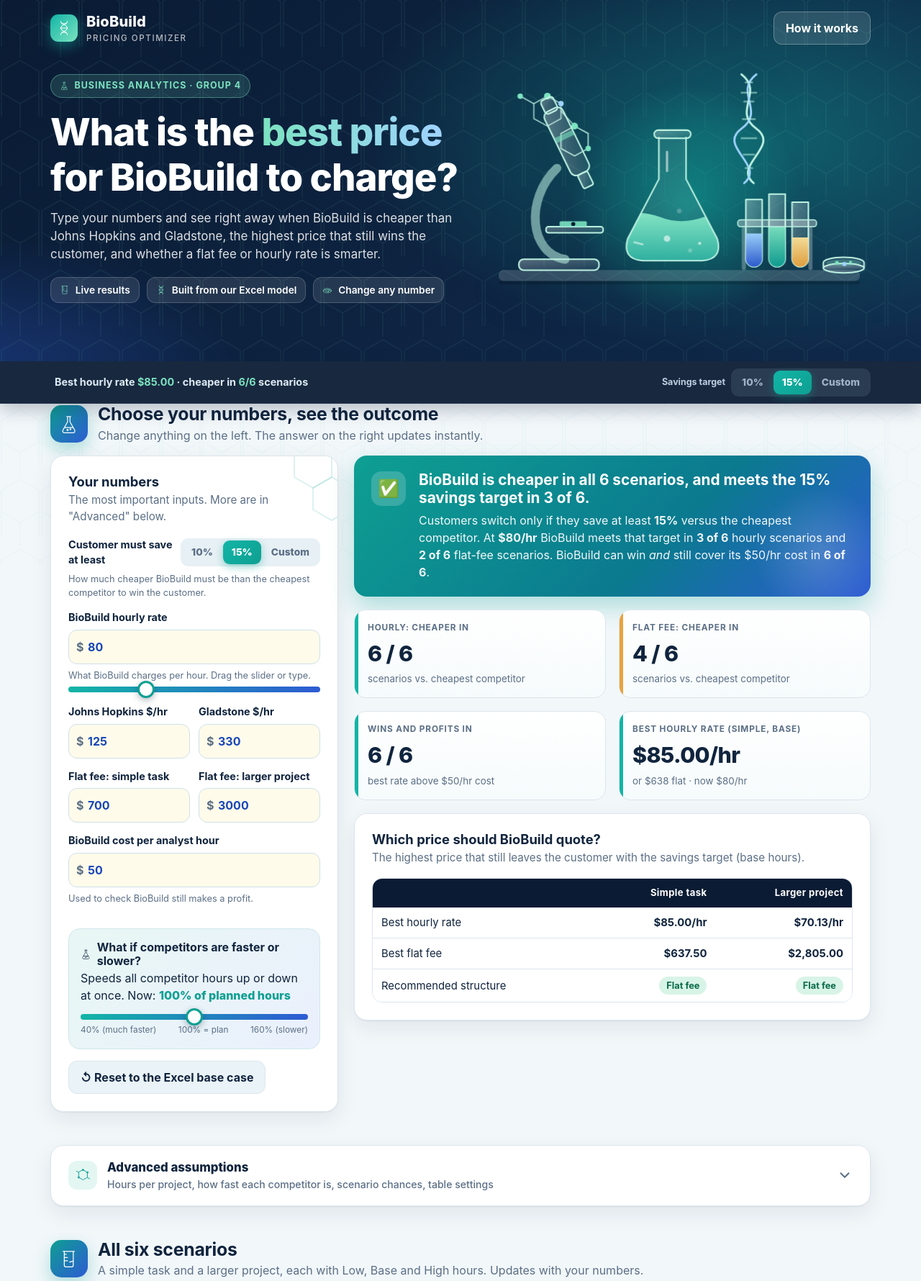
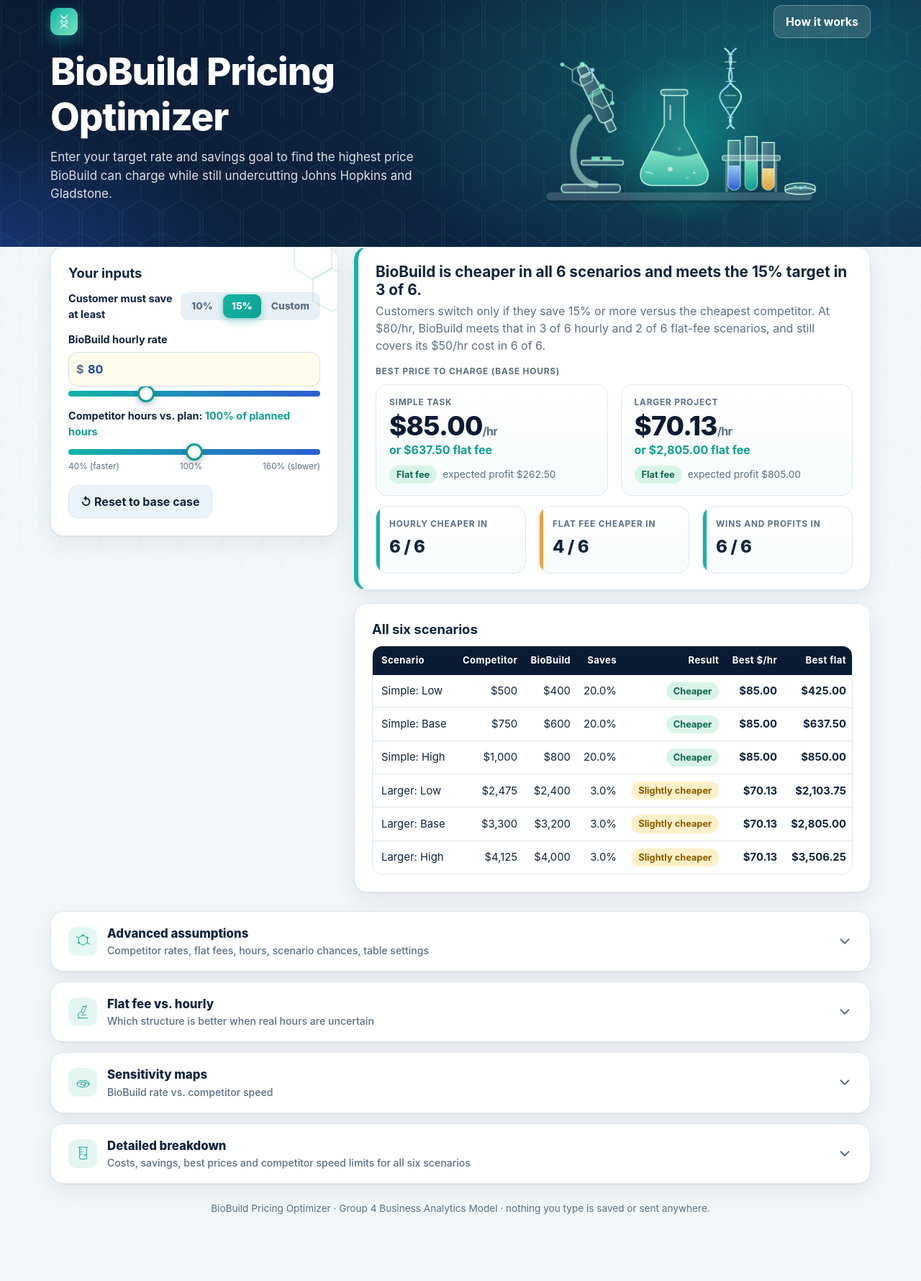
Before and after one commit to kyeiraphael-del/biobuild-pricing-optimizer, a plain HTML site: page index.html in a window 1280 px wide. Shown: the part 15-1795 px from the top of the page at 72% size. After the commit the page ends 1744 px from the top, so only its background shows below. Drawn offline with Linux system fonts and the light colour scheme.

Commit message:
Add files via upload

```diff
--- a/index.html
+++ b/index.html
@@ -89,7 +89,7 @@ input[type=range]::-moz-range-thumb{width:20px;height:20px;border-radius:50%;bac
 .ticks{display:flex;justify-content:space-between;font-size:.74rem;color:var(--muted)}
 
 /* ============ LAYOUT ============ */
-main{padding:34px 0 40px}
+main{padding:28px 0 40px}
 section.blk{margin-bottom:46px}
 .sec-head{display:flex;align-items:center;gap:14px;margin-bottom:16px}
 .sec-ic{flex:0 0 52px;height:52px;border-radius:15px;display:grid;place-items:center;font-size:1.7rem;color:#fff;background:linear-gradient(135deg,var(--teal),var(--blue));box-shadow:0 10px 24px rgba(14,159,146,.3)}
@@ -194,6 +194,28 @@ details.adv summary small{display:block;color:var(--muted);font-weight:500;font-
 .sheet code{background:#EEF5F8;padding:2px 7px;border-radius:7px;font-size:.9rem}
 .close{float:right;background:#EEF5F8;border:0;width:36px;height:36px;border-radius:50%;font-size:1.2rem}
 .check td,.check th{padding:7px 10px}
+.hero{padding:22px 0 34px}
+.hero-grid{margin-top:6px}
+.scene{max-height:250px}
+.hero h1{margin-top:0}
+.accs{margin-top:26px}
+.calc th,.calc td{padding:10px 8px}
+.calc th:first-child,.calc td:first-child{white-space:nowrap;padding-left:12px}
+.calc>.card:first-child{position:sticky;top:16px}
+@media(max-width:1000px){.calc>.card:first-child{position:relative}}
+.accs details.adv{margin-bottom:14px}
+.adv .body .card{box-shadow:none}
+.adv .body .card.deco:after{display:none}
+.ans{padding:22px 24px;margin-bottom:18px;border-left:6px solid var(--teal-2)}
+.ans.mid{border-left-color:var(--amber)}.ans.bad{border-left-color:var(--red)}
+.ans h3{font-size:1.3rem;margin-bottom:4px}
+.ans p.lead{margin:0 0 16px;color:var(--muted)}
+.tile{border:1px solid var(--line);border-radius:16px;padding:16px 18px;background:linear-gradient(180deg,#fff,#F6FBFC)}
+.tile .lab{font-size:.74rem;font-weight:700;color:var(--muted);text-transform:uppercase;letter-spacing:.07em}
+.tile .big{font-size:2.3rem;font-weight:800;letter-spacing:-.02em;color:var(--navy);margin:4px 0 0;line-height:1.1}
+.tile .big small{font-size:1rem;color:var(--muted);font-weight:700}
+.tile .alt{font-weight:700;color:var(--teal);margin-bottom:10px}
+.tile .rec{font-size:.86rem;color:var(--muted);display:flex;gap:8px;align-items:center;flex-wrap:wrap}
 footer{color:var(--muted);text-align:center;font-size:.85rem;padding:10px 0 40px}
 </style>
 </head>
@@ -214,26 +236,14 @@ footer{color:var(--muted);text-align:center;font-size:.85rem;padding:10px 0 40px
 <header class="hero">
   <div class="wrap">
     <div class="topbar">
-      <div class="brand">
-        <div class="mark"><svg class="ic" style="font-size:22px;color:#fff"><use href="#i-dna"/></svg></div>
-        <div>BioBuild<small>Pricing Optimizer</small></div>
-      </div>
+      <div class="brand"><div class="mark"><svg class="ic" style="font-size:22px;color:#fff"><use href="#i-dna"/></svg></div></div>
       <button class="btn ghost" id="btnHow">How it works</button>
     </div>
-
     <div class="hero-grid">
       <div>
-        <span class="eyebrow"><svg class="ic"><use href="#i-flask"/></svg> Business Analytics · Group 4</span>
-        <h1>What is the <em>best price</em> for BioBuild to charge?</h1>
-        <p>Type your numbers and see right away when BioBuild is cheaper than Johns Hopkins and Gladstone, the highest price that still wins the customer, and whether a flat fee or hourly rate is smarter.</p>
-        <div class="chips">
-          <span class="chip"><svg class="ic"><use href="#i-beaker"/></svg>Live results</span>
-          <span class="chip"><svg class="ic"><use href="#i-dna"/></svg>Built from our Excel model</span>
-          <span class="chip"><svg class="ic"><use href="#i-dish"/></svg>Change any number</span>
+        <h1>BioBuild Pricing Optimizer</h1>
+        <p>Enter your target rate and savings goal to find the highest price BioBuild can charge while still undercutting Johns Hopkins and Gladstone.</p>
       </div>
-      </div>
-
-      <!-- laboratory scene -->
       <svg class="scene" viewBox="0 0 560 360" aria-hidden="true">
         <defs>
           <linearGradient id="liq" x1="0" y1="0" x2="0" y2="1"><stop offset="0" stop-color="#7CE3C0"/><stop offset="1" stop-color="#0E9F92"/></linearGradient>
@@ -317,71 +327,36 @@ footer{color:var(--muted);text-align:center;font-size:.85rem;padding:10px 0 40px
   </div>
 </header>
 
-<nav class="bar" id="bar">
-  <div class="wrap">
-    <div class="navs"><span class="live" id="barLive"></span></div>
-    <div class="savebox"><span class="t">Savings target</span><div class="seg" data-seg></div></div>
-  </div>
-</nav>
-
 <main class="wrap">
-
-  <!-- ===== 1. CALCULATOR ===== -->
-  <section class="blk" id="s-calc">
-    <div class="sec-head"><div class="sec-ic"><svg class="ic"><use href="#i-flask"/></svg></div>
-      <div><h2>Choose your numbers, see the outcome</h2><p>Change anything on the left. The answer on the right updates instantly.</p></div></div>
   <div class="calc">
     <div class="card deco" style="margin-bottom:0">
-        <h3>Your numbers</h3>
-        <p class="sub">The most important inputs. More are in "Advanced" below.</p>
-        <div class="stack" id="inputs"></div>
-        <div style="margin-top:16px"><button class="btn soft" id="btnReset">↺ Reset to the Excel base case</button></div>
+      <h3>Your inputs</h3>
+      <div class="stack" id="inputs" style="margin-top:14px"></div>
+      <div style="margin-top:16px"><button class="btn soft" id="btnReset">↺ Reset to base case</button></div>
     </div>
     <div id="answer"></div>
   </div>
-  </section>
 
-  <details class="card adv" id="advWrap" style="margin-bottom:46px">
-    <summary><span class="adv-ic"><svg class="ic"><use href="#i-hex"/></svg></span>
-      <span>Advanced assumptions<small>Hours per project, how fast each competitor is, scenario chances, table settings</small></span>
-      <svg class="ic ch" style="font-size:22px"><use href="#i-chev"/></svg></summary>
-    <div class="body" id="advanced"></div>
-  </details>
+  <div class="accs">
+  <details class="card adv" id="advWrap">
+    <summary><span class="adv-ic"><svg class="ic"><use href="#i-hex"/></svg></span><span>Advanced assumptions<small>Competitor rates, flat fees, hours, scenario chances, table settings</small></span><svg class="ic ch" style="font-size:22px"><use href="#i-chev"/></svg></summary>
+    <div class="body"><div id="advanced"></div></div></details>
 
-  <!-- ===== 2. WHO IS CHEAPEST ===== -->
-  <section class="blk" id="s-cheapest">
-    <div class="sec-head"><div class="sec-ic"><svg class="ic"><use href="#i-beaker"/></svg></div>
-      <div><h2>All six scenarios</h2><p>A simple task and a larger project, each with Low, Base and High hours. Updates with your numbers.</p></div></div>
-    <div id="cheapest"></div>
-  </section>
+  <details class="card adv" id="flatWrap">
+    <summary><span class="adv-ic"><svg class="ic"><use href="#i-micro"/></svg></span><span>Flat fee vs. hourly<small>Which structure is better when real hours are uncertain</small></span><svg class="ic ch" style="font-size:22px"><use href="#i-chev"/></svg></summary>
+    <div class="body"><div id="flat"></div></div></details>
 
-  <div class="dna-div"></div>
+  <details class="card adv" id="s-wins">
+    <summary><span class="adv-ic"><svg class="ic"><use href="#i-dish"/></svg></span><span>Sensitivity maps<small>BioBuild rate vs. competitor speed</small></span><svg class="ic ch" style="font-size:22px"><use href="#i-chev"/></svg></summary>
+    <div class="body"><div id="wins"></div></div></details>
 
-  <!-- ===== 3. BEST PRICE ===== -->
-  <section class="blk" id="s-price">
-    <div class="sec-head"><div class="sec-ic"><svg class="ic"><use href="#i-tube"/></svg></div>
-      <div><h2>What is the best price to charge?</h2><p>The highest price that still leaves the customer with the savings target.</p></div></div>
-    <div id="price"></div>
-  </section>
+  <details class="card adv" id="detailWrap">
+    <summary><span class="adv-ic"><svg class="ic"><use href="#i-beaker"/></svg></span><span>Detailed breakdown<small>Costs, savings, best prices and competitor speed limits for all six scenarios</small></span><svg class="ic ch" style="font-size:22px"><use href="#i-chev"/></svg></summary>
+    <div class="body"><div id="cheapest"></div><div id="price"></div></div></details>
 
-  <div class="dna-div"></div>
+  </div>
 
-  <!-- ===== 4. WHERE BIOBUILD WINS ===== -->
-  <details class="card adv" id="s-wins" style="margin-bottom:46px">
-    <summary><span class="adv-ic"><svg class="ic"><use href="#i-dish"/></svg></span>
-      <span>Sensitivity maps (optional)<small>Colored grids: BioBuild's hourly rate against how fast Johns Hopkins or Gladstone is</small></span>
-      <svg class="ic ch" style="font-size:22px"><use href="#i-chev"/></svg></summary>
-    <div class="body" id="wins"></div>
-  </details>
-
-  <!-- ===== 5. FLAT VS HOURLY ===== -->
-  <section class="blk" id="s-flat">
-    <div class="sec-head"><div class="sec-ic"><svg class="ic"><use href="#i-micro"/></svg></div>
-      <div><h2>Flat fee or hourly?</h2><p>Which pricing structure is better when BioBuild's real hours are uncertain.</p></div></div>
-    <div id="flat"></div>
-  </section>
-
-  <footer>BioBuild Pricing Optimizer · built from the group's Excel model · all numbers are assumptions you can edit, nothing is saved or sent anywhere.</footer>
+  <footer>BioBuild Pricing Optimizer · Group 4 Business Analytics Model · nothing you type is saved or sent anywhere.</footer>
 </main>
 
 <div class="modal" id="modal"><div class="sheet" id="sheet"></div></div>
@@ -558,32 +533,27 @@ function sixRow(key,vals,{percent=false}={}){
 function buildInputs(){
   $('inputs').innerHTML = `
     <div class="field"><div class="lbl-row"><label>Customer must save at least</label><div class="seg light" data-seg></div></div>
-      <div class="hint">How much cheaper BioBuild must be than the cheapest competitor to win the customer.</div>
-      <div id="customWrap" style="display:none;gap:10px;align-items:center"><div class="inp suf" style="flex:1"><input id="savings" type="number" inputmode="decimal" step="any" value="${+(S.savings*100).toFixed(4)}" data-key="savings"><span class="sf">%</span></div><span class="hint">Type any % you like</span></div></div>
-    ${field('rate','BioBuild hourly rate',S.rate,{pre:'$',hint:'What BioBuild charges per hour. Drag the slider or type.'})}
+      <div id="customWrap" style="display:none;gap:10px;align-items:center"><div class="inp suf" style="flex:1"><input id="savings" type="number" inputmode="decimal" step="any" value="${+(S.savings*100).toFixed(4)}" data-key="savings"><span class="sf">%</span></div></div></div>
+    ${field('rate','BioBuild hourly rate',S.rate,{pre:'$'})}
     <input type="range" id="rateSl" data-key="rate" min="30" max="200" step="1" value="${S.rate}" aria-label="BioBuild hourly rate slider" style="margin-top:-8px">
-    <div class="two">
+    <div class="field"><label for="speed">Competitor hours vs. plan: <span class="big" id="speedLab" style="color:var(--teal)"></span></label>
+      <input type="range" id="speed" data-key="speed" min="0.4" max="1.6" step="0.05" value="${S.speed}" aria-label="Competitor hours scale">
+      <div class="ticks"><span>40% (faster)</span><span>100%</span><span>160% (slower)</span></div></div>`;
+  $('advanced').innerHTML = `
+    <div class="rowlab" style="margin-top:4px">Rates, fees and costs</div>
+    <div class="grid g4">
       ${field('jhuRate','Johns Hopkins $/hr',S.jhuRate,{pre:'$'})}
       ${field('glRate','Gladstone $/hr',S.glRate,{pre:'$'})}
-    </div>
-    <div class="two">
       ${field('flat0','Flat fee: simple task',S.flat[0],{pre:'$'})}
       ${field('flat1','Flat fee: larger project',S.flat[1],{pre:'$'})}
-    </div>
       ${field('opCost','BioBuild cost per analyst hour',S.opCost,{pre:'$',hint:'Used to check BioBuild still makes a profit.'})}
-    <div class="whatif"><h4>${ico('flask')} What if competitors are faster or slower?</h4>
-      <div class="hint" style="margin-bottom:4px">Speeds all competitor hours up or down at once. Now: <span class="big" id="speedLab"></span></div>
-      <input type="range" id="speed" data-key="speed" min="0.4" max="1.6" step="0.05" value="${S.speed}" aria-label="Competitor hours scale">
-      <div class="ticks"><span>40% (much faster)</span><span>100% = plan</span><span>160% (slower)</span></div></div>`;
-  $('advanced').innerHTML = `
-    <div class="grid g3" style="margin-top:4px">
-      ${field('fees','Core facility extra fees',+(S.fees*100).toFixed(4),{suf:'%',hint:'Optional surcharge the cores add on top of their hourly cost.'})}
+      ${field('fees','Core facility extra fees',+(S.fees*100).toFixed(4),{suf:'%'})}
     </div>
     <div class="rowlab">BioBuild hours per project</div>${sixRow('hours',S.hours)}
     <div class="rowlab">Johns Hopkins hours as a multiple of BioBuild hours</div>${sixRow('jhuMult',S.jhuMult)}
     <div class="rowlab">Gladstone hours as a multiple of BioBuild hours</div>${sixRow('glMult',S.glMult)}
     <p class="hint" style="margin:8px 0 0">1.00× = same hours as BioBuild. 0.50× = the competitor is twice as fast.</p>
-    <div class="rowlab">How likely is each hours scenario? (each group must add up to 100%)</div>${sixRow('probs',S.probs,{percent:true})}
+    <div class="rowlab">Chance of each hours scenario (each group must add up to 100%)</div>${sixRow('probs',S.probs,{percent:true})}
     <div class="warnbox" id="probWarn"></div>
     <div class="rowlab">Table settings</div>
     <div class="grid g4">
@@ -621,29 +591,28 @@ $('btnReset').onclick = ()=>{ S=clone(BASE); customOpen=false; buildInputs(); up
    ============================================================ */
 function renderAnswer(){
   const r=R, s=S;
-  let head, icon;
-  if(r.cntHT===6){ icon='🏆'; head='BioBuild wins every scenario with hourly pricing.'; }
-  else if(r.cntH===6){ icon='✅'; head=`BioBuild is cheaper in all 6 scenarios, and meets the ${pct(s.savings,0)} savings target in ${r.cntHT} of 6.`; }
-  else if(r.cntH>0){ icon='⚖️'; head=`BioBuild is cheaper in ${r.cntH} of 6 scenarios with hourly pricing.`; }
-  else { icon='⚠️'; head='With these numbers BioBuild is not cheaper in any scenario.'; }
-  const body = `Customers switch only if they save at least <b>${pct(s.savings,0)}</b> versus the cheapest competitor. At <b>${money(s.rate)}/hr</b> BioBuild meets that target in <b>${r.cntHT} of 6</b> hourly scenarios and <b>${r.cntFT} of 6</b> flat-fee scenarios. BioBuild can win <i>and</i> still cover its ${money(s.opCost)}/hr cost in <b>${r.cntP} of 6</b>.`;
-  const kpi = (lab,val,note,cls='')=>`<div class="kpi ${cls}"><div class="lab">${lab}</div><div class="val">${val}</div><div class="note">${note}</div></div>`;
-  const lvl=(n)=>n>=5?'':n>=3?'warn':'bad';
+  let tone='', head;
+  if(r.cntHT===6) head='BioBuild wins every scenario with hourly pricing.';
+  else if(r.cntH===6) head=`BioBuild is cheaper in all 6 scenarios and meets the ${pct(s.savings,0)} target in ${r.cntHT} of 6.`;
+  else if(r.cntH>0){ tone='mid'; head=`BioBuild is cheaper in ${r.cntH} of 6 scenarios.`; }
+  else { tone='bad'; head='BioBuild is not cheaper in any scenario with these numbers.'; }
+  const lead=`Customers switch only if they save ${pct(s.savings,0)} or more versus the cheapest competitor. At ${money(s.rate)}/hr, BioBuild meets that in ${r.cntHT} of 6 hourly and ${r.cntFT} of 6 flat-fee scenarios, and still covers its ${money(s.opCost)}/hr cost in ${r.cntP} of 6.`;
+  const tile=(name,g)=>{ const prof=g.rec==='Flat fee'?g.expF.prof:g.expH.prof;
+    return `<div class="tile"><div class="lab">${name}</div><div class="big">${money(g.rate,2)}<small>/hr</small></div><div class="alt">or ${money(g.fee,2)} flat fee</div><div class="rec"><span class="pill ok">${g.rec}</span><span>expected profit ${money(prof,2)}</span></div></div>`; };
+  const kpi=(lab,val,cls='')=>`<div class="kpi ${cls}"><div class="lab">${lab}</div><div class="val" style="font-size:1.5rem">${val}</div></div>`;
+  const lvl=n=>n>=5?'':n>=3?'warn':'bad';
+  const rows=SC.map((n,i)=>`<tr><td>${n}</td><td>${money(r.cheap[i])}</td><td>${money(r.bbHourly[i])}</td><td class="${r.saveH[i]<0?'neg':''}">${pct(r.saveH[i])}</td><td>${pill(r.statH[i])}</td><td><b>${money(r.bestRate[i],2)}</b></td><td><b>${money(r.bestFlat[i],2)}</b></td></tr>`).join('');
   $('answer').innerHTML = `
-    <div class="verdict"><div class="vi">${icon}</div><div><h3>${head}</h3><p>${body}</p></div></div>
-    <div class="grid g2" style="margin-bottom:18px">
-      ${kpi('Hourly: cheaper in',`${r.cntH} / 6`,'scenarios vs. cheapest competitor',lvl(r.cntH))}
-      ${kpi('Flat fee: cheaper in',`${r.cntF} / 6`,'scenarios vs. cheapest competitor',lvl(r.cntF))}
-      ${kpi('Wins and profits in',`${r.cntP} / 6`,`best rate above ${money(s.opCost)}/hr cost`,lvl(r.cntP))}
-      ${kpi('Best hourly rate (simple, base)',`${money(r.bestRate[1],2)}/hr`,`or ${money(r.bestFlat[1])} flat · now ${money(s.rate)}/hr`)}
-    </div>
-    <div class="card" style="margin-bottom:0"><h3>Which price should BioBuild quote?</h3>
-      <p class="sub">The highest price that still leaves the customer with the savings target (base hours).</p>
-      <div class="tbl-wrap"><table><thead><tr><th></th><th>Simple task</th><th>Larger project</th></tr></thead><tbody>
-        <tr><td>Best hourly rate</td><td><b>${money(r.fvhS.rate,2)}/hr</b></td><td><b>${money(r.fvhL.rate,2)}/hr</b></td></tr>
-        <tr><td>Best flat fee</td><td><b>${money(r.fvhS.fee,2)}</b></td><td><b>${money(r.fvhL.fee,2)}</b></td></tr>
-        <tr><td>Recommended structure</td><td><span class="pill ok">${r.fvhS.rec}</span></td><td><span class="pill ok">${r.fvhL.rec}</span></td></tr>
-      </tbody></table></div></div>`;
+    <div class="card ans ${tone}"><h3>${head}</h3><p class="lead">${lead}</p>
+      <div class="lab" style="font-size:.74rem;font-weight:700;color:var(--muted);text-transform:uppercase;letter-spacing:.07em;margin-bottom:8px">Best price to charge (base hours)</div>
+      <div class="grid g2">${tile('Simple task',r.fvhS)}${tile('Larger project',r.fvhL)}</div>
+      <div class="grid g3" style="margin-top:14px">
+        ${kpi('Hourly cheaper in',`${r.cntH} / 6`,lvl(r.cntH))}
+        ${kpi('Flat fee cheaper in',`${r.cntF} / 6`,lvl(r.cntF))}
+        ${kpi('Wins and profits in',`${r.cntP} / 6`,lvl(r.cntP))}
+      </div></div>
+    <div class="card" style="margin-bottom:0"><h3 style="margin-bottom:12px">All six scenarios</h3>
+      <div class="tbl-wrap"><table><thead><tr><th>Scenario</th><th>Competitor</th><th>BioBuild</th><th>Saves</th><th>Result</th><th>Best $/hr</th><th>Best flat</th></tr></thead><tbody>${rows}</tbody></table></div></div>`;
 }
 
 function renderCheapest(){
@@ -859,10 +828,10 @@ function openHow(){
     <p>Use <b>10%</b> or <b>15%</b> (left card or top bar), or <b>Custom</b> for any other number. Every result updates.</p>
     <h3>How to use it</h3>
     <ul>
-      <li><b>Left:</b> pick the savings target, BioBuild's rate, the competitors' rates and the flat fees. Use the "what if" slider to make competitors faster or slower.</li>
-      <li><b>Right:</b> the verdict and the best price to quote update as you change anything.</li>
-      <li><b>Below:</b> all six scenarios, the best price, flat fee vs hourly, and optional sensitivity maps.</li>
-      <li><b>Advanced assumptions</b> hold hours, scenario chances and table settings from the Excel file.</li>
+      <li><b>Left:</b> pick the savings target (10%, 15% or Custom), BioBuild's rate, and how fast the competitors are.</li>
+      <li><b>Right:</b> the best price to charge and all six scenarios update instantly.</li>
+      <li><b>Advanced assumptions:</b> competitor rates, flat fees, hours, scenario chances and table settings from the Excel file.</li>
+      <li><b>Flat fee vs. hourly, Sensitivity maps, Detailed breakdown:</b> open them for the deeper analysis.</li>
     </ul>
     <h3>Memory cue</h3>
     <p>Green = the customer saves enough. Yellow = cheaper but not enough. Red = BioBuild costs more.</p>
```
Lines whose indentation alone changed are shown as unchanged.
